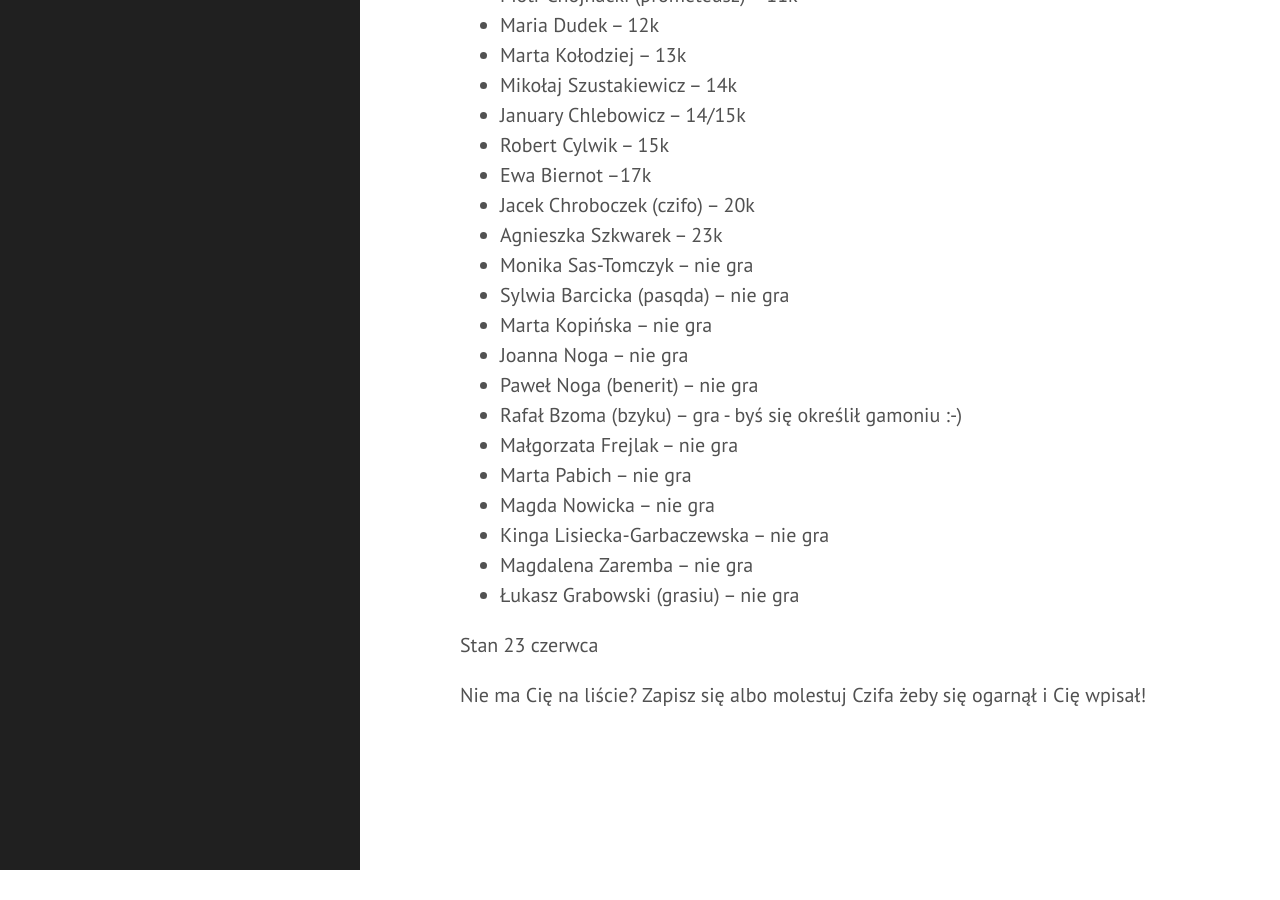
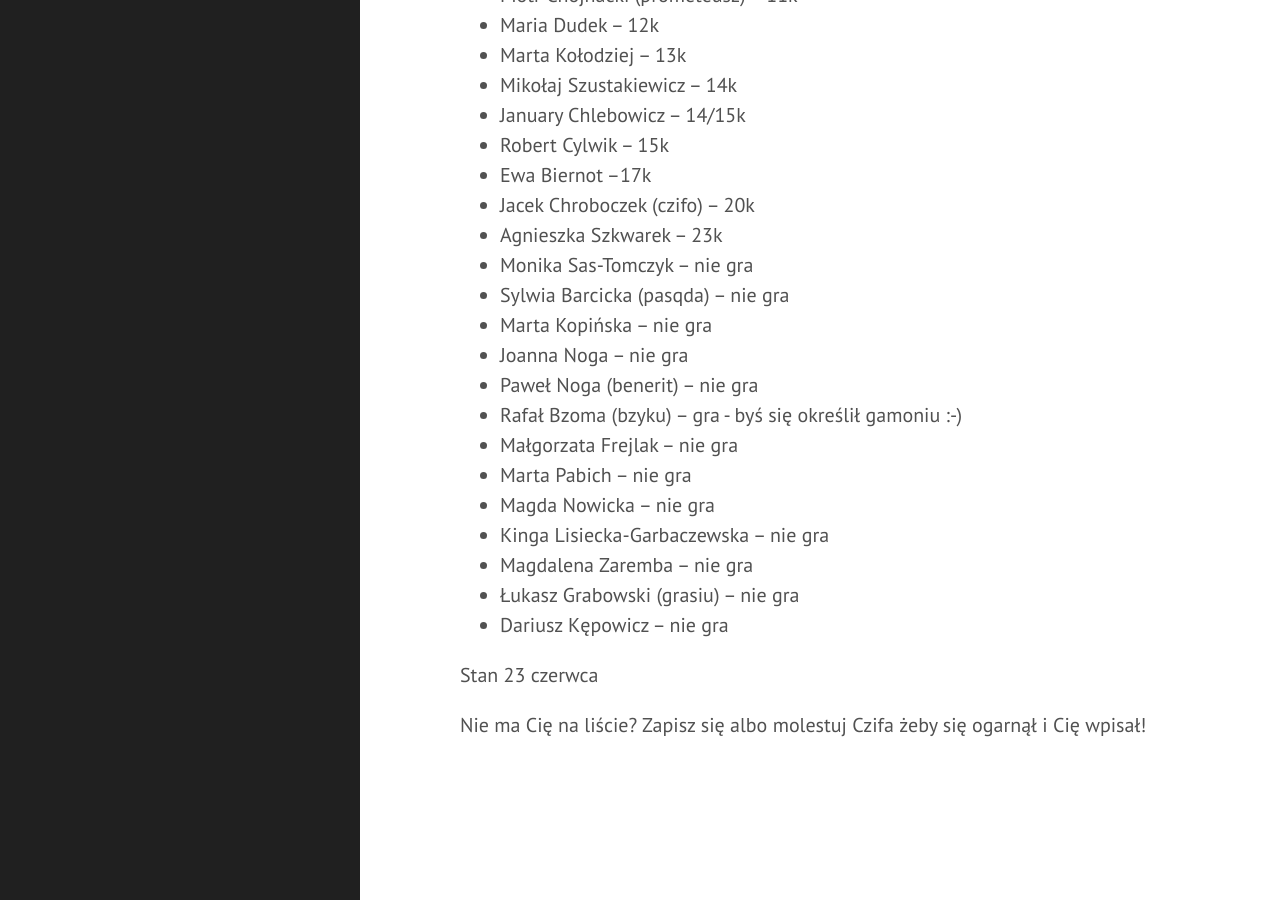
Before and after one commit to tasuki/lsg, a Jekyll site: the page built from zarejestrowani.md, in a window 1280 px wide and 900 px high, scrolled down 1458 px. Built offline with Jekyll 4.4.1, drawn with Linux system fonts in a browser that asks for light colours; before the commit the page ends 2328 px from its top, so only the background shows below that.

Commit message:
Update zarejestrowani.md

```diff
--- a/zarejestrowani.md
+++ b/zarejestrowani.md
@@ -69,6 +69,7 @@ Zarejestrowani uczestnicy (mniej więcej wg siły):
 - Kinga Lisiecka-Garbaczewska -- nie gra
 - Magdalena Zaremba -- nie gra
 - Łukasz Grabowski (grasiu) -- nie gra
+- Dariusz Kępowicz -- nie gra
 
 
 
```
